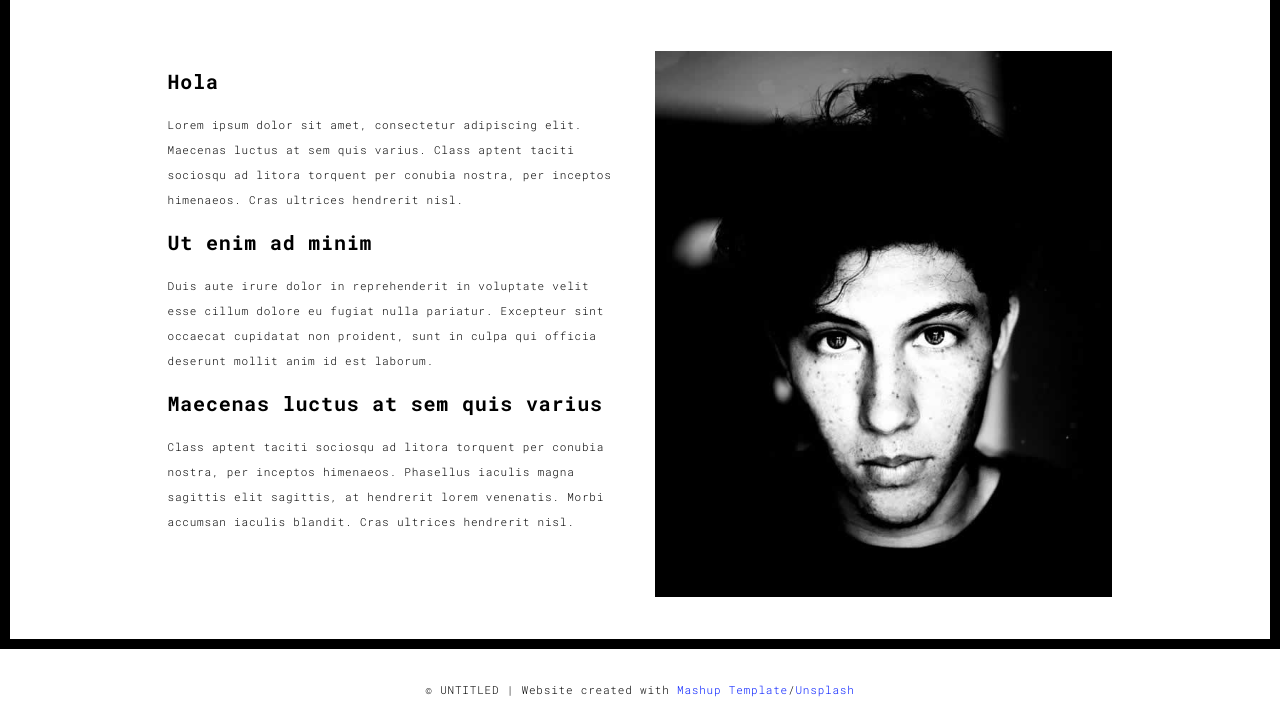
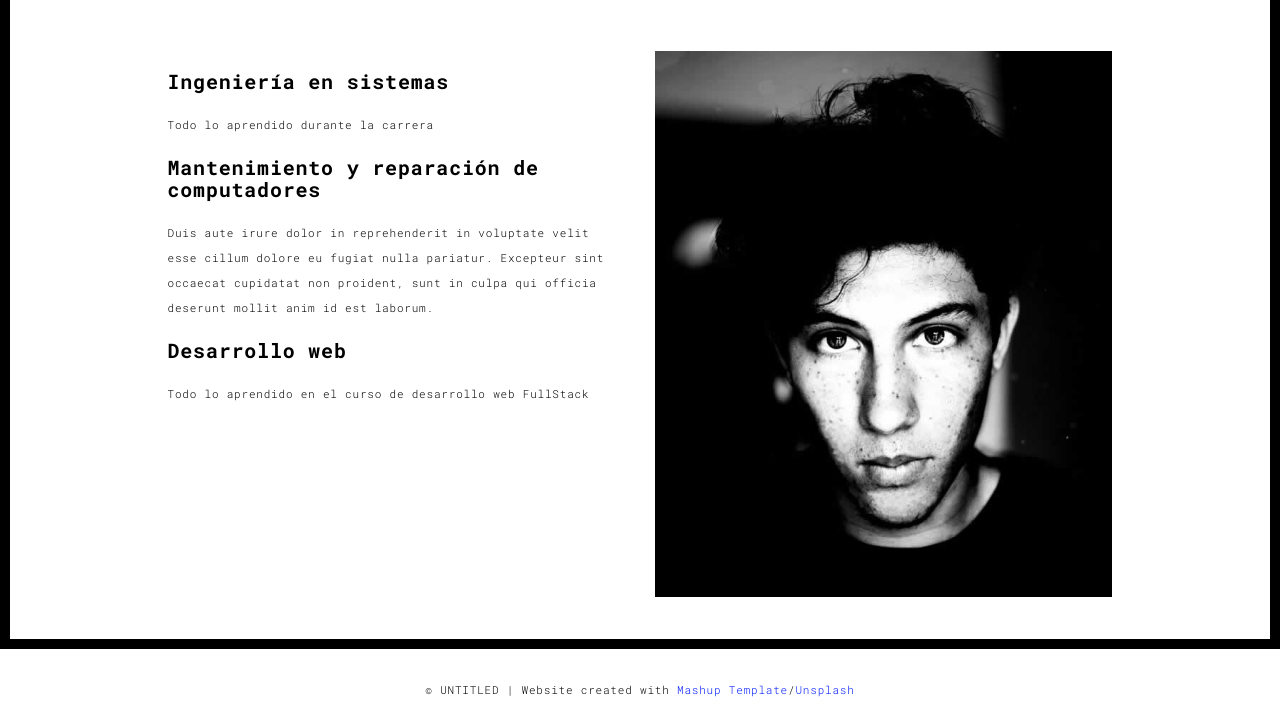
Before and after one commit to MariaNiugloh/proyecto, a plain HTML site: page about.html in a window 1280 px wide. Shown: the part 151-878 px from the top of the page. Drawn offline with Linux system fonts and the light colour scheme.

Commit message:
Actualizar título y corregir errores ortográficos

```diff
--- a/about.html
+++ b/about.html
@@ -62,16 +62,16 @@
             <div class="col-md-10 col-md-offset-1">
               <div class="row">
                 <div class="col-xs-12 col-md-6">
-                  <h3>Hola</h3>
-                  <p>Lorem ipsum dolor sit amet, consectetur adipiscing elit. Maecenas luctus at sem quis varius.
-                  Class aptent taciti sociosqu ad litora torquent per conubia nostra, per inceptos himenaeos. Cras ultrices hendrerit nisl.</p>
-                  <h3>Ut enim ad minim </h3>
+                  <h3>Ingeniería en sistemas</h3>
+                  <p>Todo lo aprendido durante la carrera</p>
+                <h3> Mantenimiento y reparación de computadores
+                </h3>
                   <p>Duis aute irure dolor in reprehenderit in voluptate velit esse
                   cillum dolore eu fugiat nulla pariatur. Excepteur sint occaecat cupidatat non
                   proident, sunt in culpa qui officia deserunt mollit anim id est laborum.
-                  <h3>Maecenas luctus at sem quis varius</h3>
+                  <h3>Desarrollo web</h3>
                   <p>
-                  Class aptent taciti sociosqu ad litora torquent per conubia nostra, per inceptos himenaeos. Phasellus iaculis magna sagittis elit sagittis, at hendrerit lorem venenatis. Morbi accumsan iaculis blandit. Cras ultrices hendrerit nisl.</p>
+                  Todo lo aprendido en el curso de desarrollo web FullStack </p>
                 </div>
                 <div class="col-xs-12 col-md-6">
                   <img src="./assets/images/profil.jpg" class="img-responsive" alt="">
```
Also changed, not shown: index.html (+2 -2 lines).
